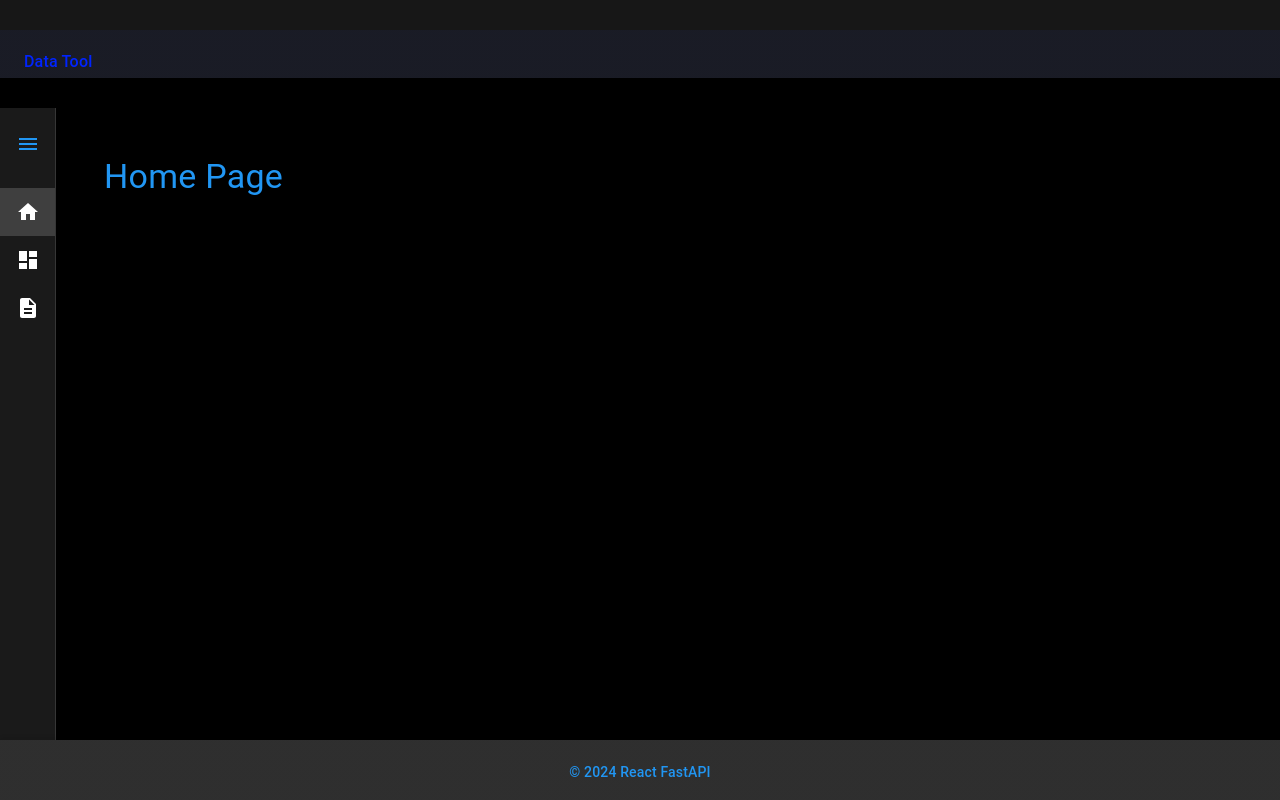
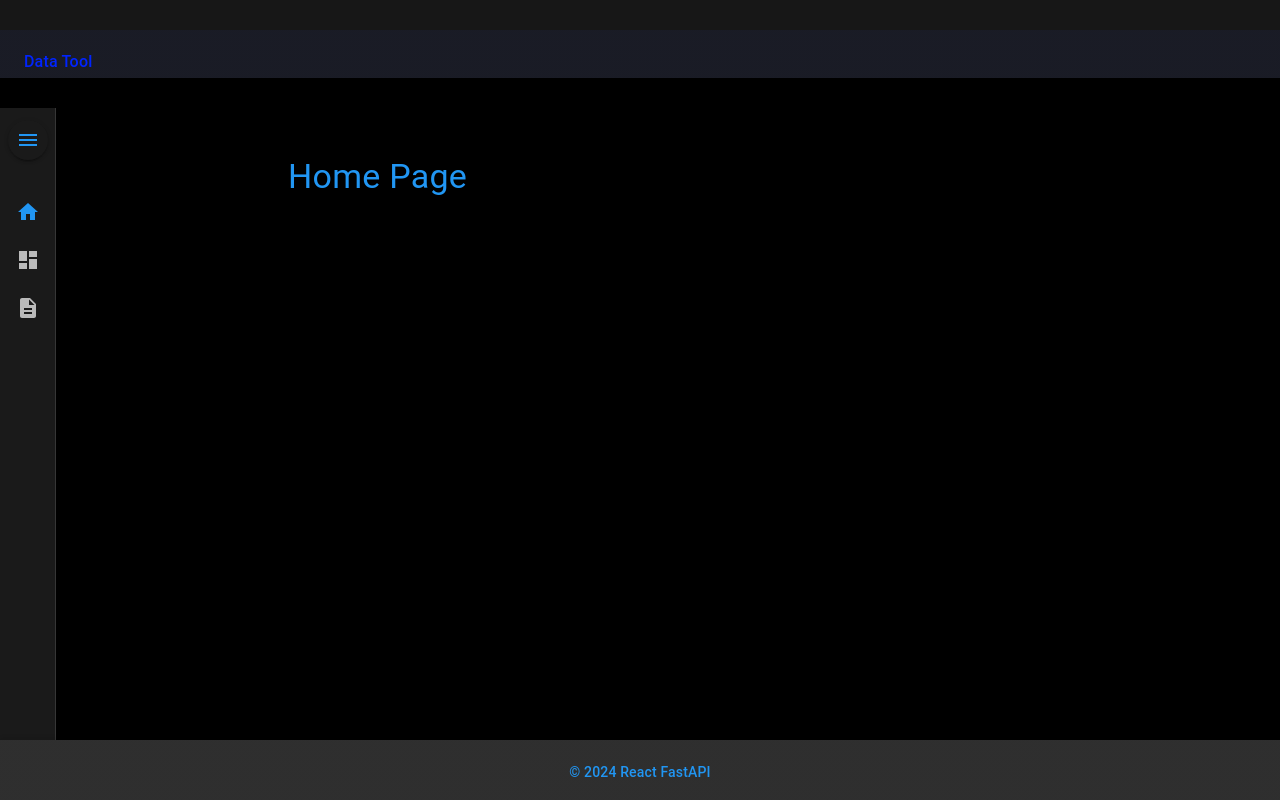
Before and after one commit to brainopensource/DataScience-Dashboard, a React (Vite) app in the folder frontend/electron-react-app/: page / in a window 1280 px wide. Both pictures are taken after a click on the button "menu". Built offline with nearby package versions, Linux system fonts and the light colour scheme.

Commit message:
Added basic sidebar

```diff
--- a/frontend/electron-react-app/src/components/Layout/Layout.tsx
+++ b/frontend/electron-react-app/src/components/Layout/Layout.tsx
@@ -13,7 +13,7 @@ const MainContent = styled('main', {
 })<{ isMobile: boolean; isSidebarOpen: boolean }>(({ theme, isMobile, isSidebarOpen }) => ({
   position: 'fixed',
   top: '108px', // 60px header + 48px navbar
-  left: isMobile ? 0 : (isSidebarOpen ? '240px' : '56px'),
+  left: isMobile ? 0 : '240px', // Always maintain fixed position, only change on mobile
   right: 0,
   bottom: '60px',
   padding: theme.spacing(3),
--- a/frontend/electron-react-app/src/components/Layout/Sidebar.tsx
+++ b/frontend/electron-react-app/src/components/Layout/Sidebar.tsx
@@ -31,19 +31,32 @@ const StyledDrawer = styled(Drawer)(({ theme }) => ({
     position: 'fixed',
     zIndex: theme.zIndex.drawer,
     overflowX: 'hidden',
-    transition: theme.transitions.create(['width', 'margin'], {
+    transform: 'translateX(0)',
+    transition: theme.transitions.create('transform', {
       easing: theme.transitions.easing.sharp,
       duration: theme.transitions.duration.leavingScreen,
     }),
+    boxShadow: theme.shadows[1], // Added subtle shadow
+  },
+  '& .MuiDrawer-paper.MuiDrawer-paperAnchorLeft.MuiDrawer-paperAnchorDockedLeft': {
+    transform: ({ isOpen }: { isOpen: boolean }) =>
+      isOpen ? 'translateX(0)' : 'translateX(-184px)', // 240px - 56px (collapsed width)
   },
 }));
 
 const MenuButton = styled(IconButton)(({ theme }) => ({
-  margin: theme.spacing(1),
+  position: 'fixed',
+  left: theme.spacing(1),
+  top: '120px', // Moved lower from 108px to 120px
+  zIndex: theme.zIndex.drawer + 1,
   color: theme.palette.primary.main,
+  backgroundColor: theme.palette.background.paper,
+  boxShadow: theme.shadows[2], // Added shadow for depth
   '&:hover': {
     backgroundColor: theme.palette.action.hover,
+    boxShadow: theme.shadows[4], // Enhanced shadow on hover
   },
+  transition: 'box-shadow 0.2s ease-in-out', // Smooth shadow transition
 }));
 
 const StyledListItemButton = styled(ListItemButton)(({ theme }) => ({
@@ -55,6 +68,24 @@ const StyledListItemButton = styled(ListItemButton)(({ theme }) => ({
     '&:hover': {
       backgroundColor: theme.palette.action.hover,
     },
+    '&::before': {
+      content: '""',
+      position: 'absolute',
+      left: 0,
+      top: 0,
+      bottom: 0,
+      width: 4,
+      backgroundColor: theme.palette.primary.main,
+    },
+  },
+}));
+
+const CollapsedIcon = styled(ListItemIcon)(({ theme }) => ({
+  minWidth: '40px',
+  color: theme.palette.text.primary,
+  justifyContent: 'center',
+  '& .MuiSvgIcon-root': {
+    fontSize: '1.5rem',
   },
 }));
 
@@ -90,24 +121,58 @@ const Sidebar: React.FC<SidebarProps> = ({ isOpen, onClose }) => {
 
   const drawer = (
     <>
-      <Box sx={{ display: 'flex', alignItems: 'center', justifyContent: 'center', py: 1 }}>
-        <MenuButton onClick={handleMenuClick} aria-label="menu">
-          <MenuIcon />
-        </MenuButton>
+      <Box sx={{
+        display: 'flex',
+        alignItems: 'center',
+        justifyContent: 'center',
+        height: '64px', // Fixed height for the top box
+        mt: 2,
+      }}>
       </Box>
-      <List>
+      <List sx={{
+        padding: 0, // Remove all padding
+        margin: 0, // Remove all margin
+        '& .MuiListItem-root': {
+          height: '48px',
+          padding: 0,
+          margin: 0,
+        }
+      }}>
         {pages.map(({ path, title, icon: Icon }) => (
           <ListItem key={path} disablePadding>
             <StyledLink
               to={path}
               onClick={isMobile ? onClose : undefined}
               onMouseEnter={() => handleMouseEnter(path)}
+              style={{ display: 'block', height: '48px' }}
             >
-              <StyledListItemButton selected={location.pathname === path}>
-                <ListItemIcon sx={{ color: 'inherit' }}>
+              <StyledListItemButton
+                selected={location.pathname === path}
+                sx={{
+                  height: '48px',
+                  padding: '0 16px',
+                  margin: 0,
+                }}
+              >
+                <ListItemIcon sx={{
+                  color: 'inherit',
+                  minWidth: '40px',
+                  margin: 0,
+                  padding: 0,
+                }}>
                   <Icon />
                 </ListItemIcon>
-                <ListItemText primary={title} />
+                <ListItemText
+                  primary={title}
+                  primaryTypographyProps={{
+                    sx: {
+                      fontSize: '0.95rem',
+                      fontWeight: location.pathname === path ? 600 : 400,
+                      opacity: isOpen ? 1 : 0,
+                      transition: 'opacity 0.2s',
+                    }
+                  }}
+                />
               </StyledListItemButton>
             </StyledLink>
           </ListItem>
@@ -116,39 +181,137 @@ const Sidebar: React.FC<SidebarProps> = ({ isOpen, onClose }) => {
     </>
   );
 
-  if (isMobile) {
+  // Add a collapsed state that shows only icons
+  const collapsedDrawer = (
+    <Box sx={{
+      width: '56px',
+      height: '100%',
+      display: 'flex',
+      flexDirection: 'column',
+      alignItems: 'center',
+      pt: 2,
+    }}>
+      {pages.map(({ path, icon: Icon }) => (
+        <IconButton
+          key={path}
+          component={Link}
+          to={path}
+          sx={{
+            my: 1,
+            color: location.pathname === path ? 'primary.main' : 'text.secondary',
+            '&:hover': {
+              backgroundColor: 'action.hover',
+            },
+          }}
+        >
+          <Icon />
+        </IconButton>
+      ))}
+    </Box>
+  );
+
   return (
+    <>
+      <MenuButton onClick={onClose} aria-label="menu">
+        <MenuIcon />
+      </MenuButton>
+      {isMobile ? (
         <StyledDrawer
           variant="temporary"
           open={isOpen}
           onClose={onClose}
           ModalProps={{
-          keepMounted: true, // Better open performance on mobile
+            keepMounted: true,
           }}
         >
           {drawer}
         </StyledDrawer>
-    );
-  }
-
-  return (
+      ) : (
+        <>
           <StyledDrawer
             variant="permanent"
             open={isOpen}
             sx={{
               display: { xs: 'none', md: 'block' },
               '& .MuiDrawer-paper': {
-          width: isOpen ? DRAWER_WIDTH : theme.spacing(7),
-          overflowX: 'hidden',
-          transition: theme.transitions.create(['width', 'margin'], {
+                width: DRAWER_WIDTH,
+                transform: isOpen ? 'translateX(0)' : 'translateX(-240px)',
+                transition: theme.transitions.create('transform', {
                   easing: theme.transitions.easing.sharp,
-            duration: theme.transitions.duration.enteringScreen,
+                  duration: theme.transitions.duration.leavingScreen,
                 }),
               },
             }}
           >
             {drawer}
           </StyledDrawer>
+          <Box
+            sx={{
+              position: 'fixed',
+              left: 0,
+              top: '108px',
+              bottom: '60px',
+              width: '56px',
+              backgroundColor: 'background.paper',
+              borderRight: '1px solid',
+              borderColor: 'divider',
+              zIndex: theme.zIndex.drawer,
+              boxShadow: theme.shadows[1],
+              display: isOpen ? 'none' : 'block',
+              transition: 'opacity 0.2s',
+            }}
+          >
+            <Box sx={{
+              height: '64px', // Match the height of the top box in drawer
+              mt: 2,
+            }} />
+            <List sx={{
+              padding: 0,
+              margin: 0,
+              '& .MuiListItem-root': {
+                height: '48px',
+                padding: 0,
+                margin: 0,
+              }
+            }}>
+              {pages.map(({ path, icon: Icon }) => (
+                <ListItem key={path} disablePadding>
+                  <IconButton
+                    component={Link}
+                    to={path}
+                    sx={{
+                      width: '100%',
+                      height: '48px',
+                      padding: 0,
+                      margin: 0,
+                      borderRadius: 0,
+                      color: location.pathname === path ? 'primary.main' : 'text.secondary',
+                      '&:hover': {
+                        backgroundColor: 'action.hover',
+                      },
+                      '&.Mui-selected': {
+                        backgroundColor: 'action.selected',
+                        '&::before': {
+                          content: '""',
+                          position: 'absolute',
+                          left: 0,
+                          top: 0,
+                          bottom: 0,
+                          width: 4,
+                          backgroundColor: 'primary.main',
+                        },
+                      },
+                    }}
+                  >
+                    <Icon />
+                  </IconButton>
+                </ListItem>
+              ))}
+            </List>
+          </Box>
+        </>
+      )}
+    </>
   );
 };
 
```
Also changed, not shown: frontend/electron-react-app/public/images/bluebox.jpg (added). Lines whose indentation alone changed are shown as unchanged.
